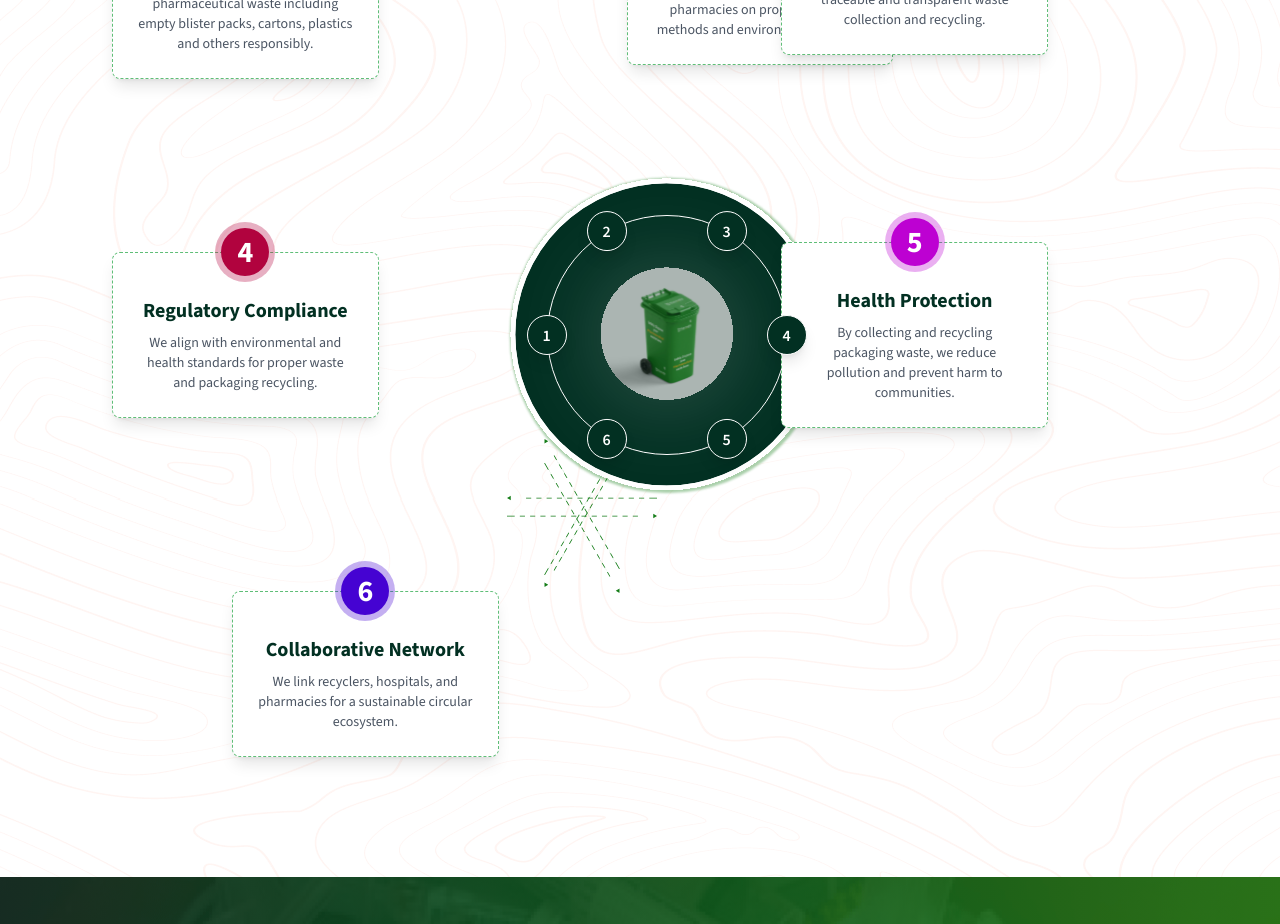
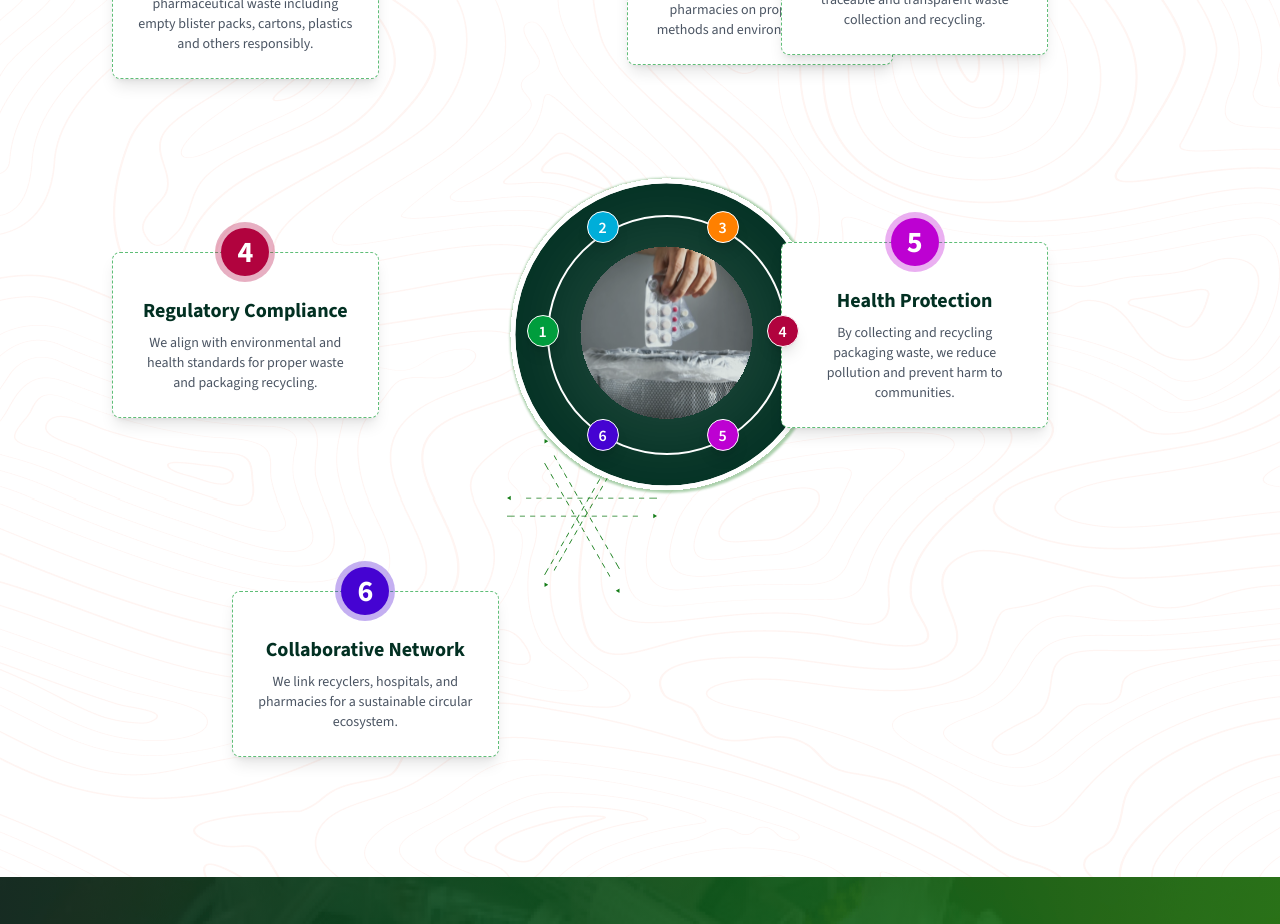
Before and after one commit to Farouk-ayo/pharma-eco-fe, a Next.js app: page / in a window 1280 px wide. Shown: the part 3620-4544 px from the top of the page. Built offline with nearby package versions, Linux system fonts and the light colour scheme; no server answers.

Commit message:
feat: section it8n disposal diagram

```diff
--- a/components/disposalDiagram/index.tsx
+++ b/components/disposalDiagram/index.tsx
@@ -47,7 +47,7 @@ const DisposalDiagram = () => {
 
             {/* Middle Circle with Border */}
             <div className=" z-20 absolute flex items-center justify-center w-full h-full">
-              <div className="w-60 h-60 bg-transparent rounded-full border-white border"></div>
+              <div className="w-60 h-60 bg-transparent rounded-full border-white border-2"></div>
             </div>
 
             {/* Foreground Circle */}
@@ -56,7 +56,7 @@ const DisposalDiagram = () => {
                 priority
                 src={"/ellipse-4.svg"}
                 alt="ellipse"
-                className=" scale-125  w-60 h-60 md:w-[30rem] md:h-[30rem] animate-rotateSlow "
+                className=" scale-[1.3] md:w-[30rem] md:h-[30rem]   "
                 layout="fill"
               />
             </div>
@@ -72,7 +72,7 @@ const DisposalDiagram = () => {
           {itemizedReasons.map((item, index) => (
             <button
               key={item.id}
-              className={`absolute w-10 h-10 bg-primaryDark rounded-full lg:flex items-center justify-center text-white border border-white font-semibold transition-all duration-1000 shadow-lg z-30 hidden ${item.className}`}
+              className={`absolute w-8 h-8 bg-primaryDark rounded-full lg:flex items-center justify-center text-white border border-white font-semibold transition-all duration-1000 shadow-lg z-30 hidden ${item.className}`}
               style={{
                 top: "50%",
                 left: "50%",
@@ -81,6 +81,7 @@ const DisposalDiagram = () => {
                 }deg) translate(120px) rotate(-${((index + 3) % 6) * 60}deg)`,
                 marginLeft: "-20px",
                 marginTop: "-20px",
+                backgroundColor: item.color,
               }}
               onClick={() => {
                 setActiveBox(item.id);
```
Also changed, not shown: public/ellipse-4.svg.
